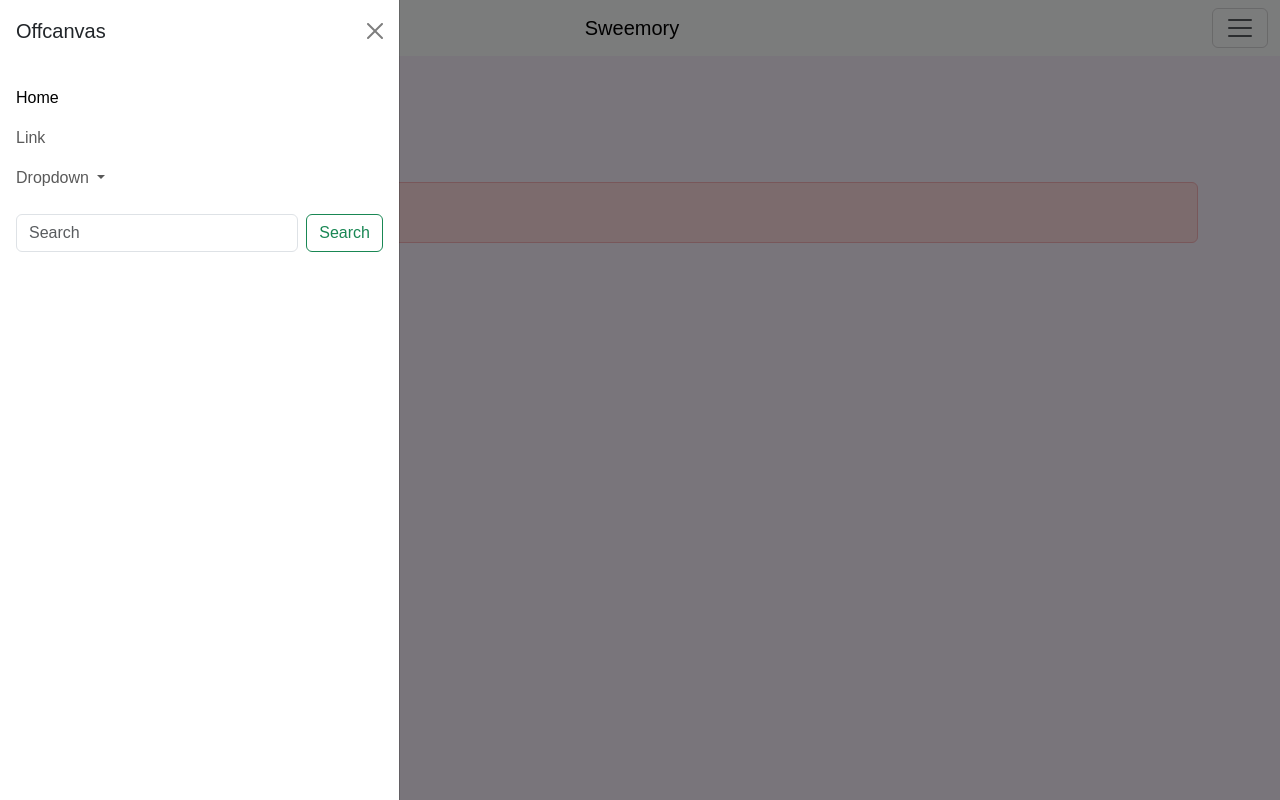
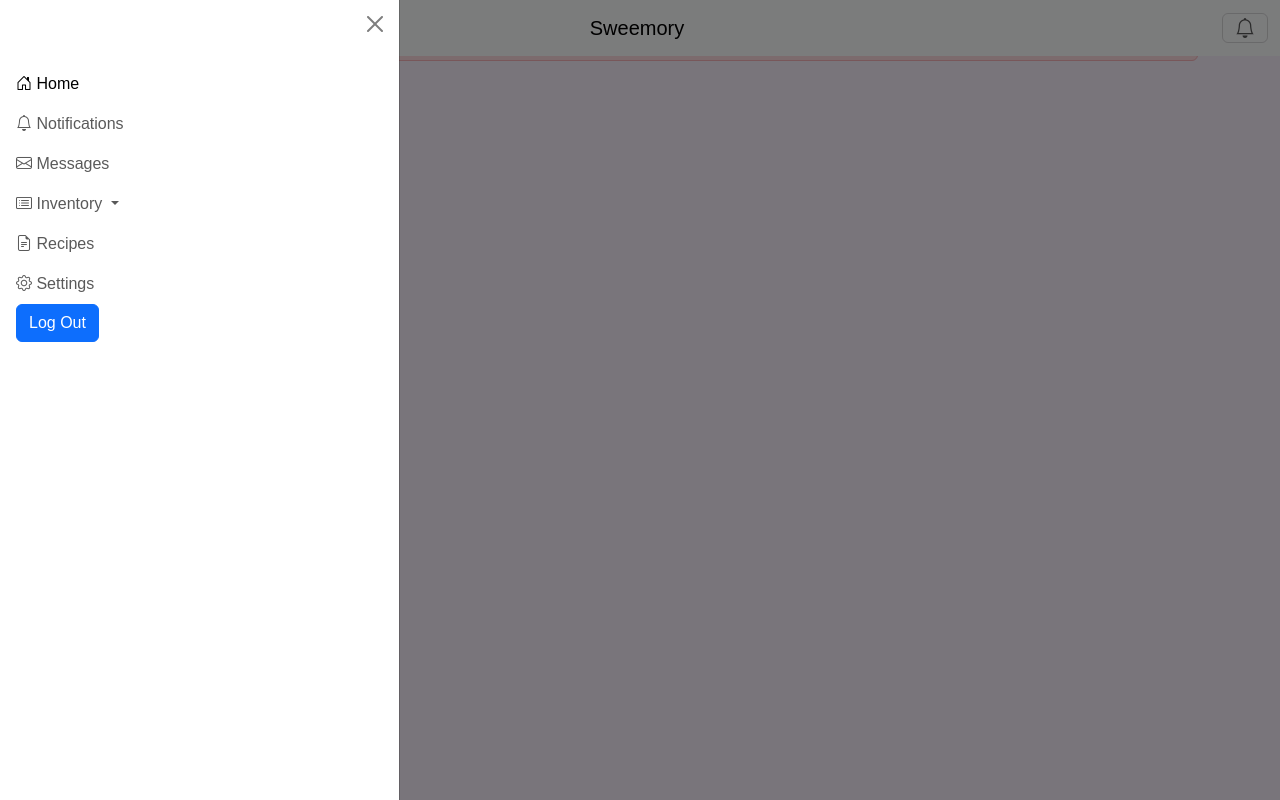
Before and after one commit to Deven8378/TeamProjectW23, a PHP site: a page that uses app/views/Main/index.php in a window 1280 px wide, after a click that opens the changed part. Run offline with PHP 8.4, Linux system fonts and the light colour scheme; the visitor is signed in with stand-in values (Sample User, id 1); data comes from the database, SQL or seed files in the repository; some libraries are stand-ins or nearby versions; some web fonts are replaced.

Commit message:
created new view folders for organizations. currently trying to to the home page.

```diff
--- a/app/views/Main/index.php
+++ b/app/views/Main/index.php
@@ -1,6 +1,4 @@
 <?php $this->view('shared/header','Home Feed'); ?>
-<br><br><br><br><br><br>
-<a class="btn btn-primary" href="/User/logout">Log Out</a>
 <?php $this->view('shared/navigation/nav'); ?>
 
 
--- a/app/views/shared/navigation/sidebars/leftSidebar.php
+++ b/app/views/shared/navigation/sidebars/leftSidebar.php
@@ -3,34 +3,39 @@
 </button>
 <div class="offcanvas offcanvas-start" tabindex="-1" id="offcanvasNavbar2" aria-labelledby="offcanvasNavbarLabel">
   <div class="offcanvas-header">
-    <h5 class="offcanvas-title" id="offcanvasNavbarLabel">Offcanvas</h5>
+    <h5 class="offcanvas-title" id="offcanvasNavbarLabel"></h5>
     <button type="button" class="btn-close" data-bs-dismiss="offcanvas" aria-label="Close"></button>
   </div>
+
   <div class="offcanvas-body">
     <ul class="navbar-nav justify-content-end flex-grow-1 pe-3">
       <li class="nav-item">
-        <a class="nav-link active" aria-current="page" href="#">Home</a>
+        <a class="nav-link active" aria-current="page" href="/Main/index"><i class="bi bi-house-door"></i> Home</a>
       </li>
       <li class="nav-item">
-        <a class="nav-link" href="#">Link</a>
+        <a class="nav-link" href="#"><i class="bi bi-bell"></i> Notifications</a>
+      </li>
+      <li class="nav-item">
+        <a class="nav-link" href="#"><i class="bi bi-envelope"></i> Messages</a>
       </li>
       <li class="nav-item dropdown">
         <a class="nav-link dropdown-toggle" href="#" role="button" data-bs-toggle="dropdown" aria-expanded="false">
-          Dropdown
+          <i class="bi bi-card-list"></i>
+          Inventory
         </a>
         <ul class="dropdown-menu">
-          <li><a class="dropdown-item" href="#">Action</a></li>
-          <li><a class="dropdown-item" href="#">Another action</a></li>
-          <li>
-            <hr class="dropdown-divider">
-          </li>
-          <li><a class="dropdown-item" href="#">Something else here</a></li>
+          <li><a class="dropdown-item" href="#"><i class="bi bi-arrow-right"></i> Ingredients</a></li>
+          <li><a class="dropdown-item" href="#"><i class="bi bi-arrow-right"></i> Products</a></li>
         </ul>
       </li>
+      <li class="nav-item">
+        <a class="nav-link" href="#"><i class="bi bi-file-earmark-text"></i> Recipes</a>
+      </li>
+      <li class="nav-item">
+        <a class="nav-link" href="#"><i class="bi bi-gear"></i> Settings</a>
+      </li>
     </ul>
-    <form class="d-flex mt-3" role="search">
-      <input class="form-control me-2" type="search" placeholder="Search" aria-label="Search">
-      <button class="btn btn-outline-success" type="submit">Search</button>
-    </form>
+
+    <a class="btn btn-primary" href="/User/logout">Log Out</a>
   </div>
 </div>
--- a/app/views/shared/navigation/sidebars/rightSidebar.php
+++ b/app/views/shared/navigation/sidebars/rightSidebar.php
@@ -1,37 +1,19 @@
 <button class="navbar-toggler" type="button" data-bs-toggle="offcanvas" data-bs-target="#offcanvasNavbar" aria-controls="offcanvasNavbar">
-  <span class="navbar-toggler-icon"></span>
+  <span class="bi bi-bell"></span>
 </button>
 <div class="offcanvas offcanvas-end" tabindex="-1" id="offcanvasNavbar" aria-labelledby="offcanvasNavbarLabel">
   <div class="offcanvas-header">
-    <h5 class="offcanvas-title" id="offcanvasNavbarLabel">Sweemory</h5>
+    <h5 class="offcanvas-title" id="offcanvasNavbarLabel">Notifications</h5>
     <button type="button" class="btn-close" data-bs-dismiss="offcanvas" aria-label="Close"></button>
   </div>
+
   <div class="offcanvas-body">
-    <ul class="navbar-nav justify-content-end flex-grow-1 pe-3">
-      <li class="nav-item">
-        <a class="nav-link active" aria-current="page" href="#">Home</a>
-      </li>
-      <li class="nav-item">
-        <a class="nav-link" href="#">Link</a>
-      </li>
-      <li class="nav-item dropdown">
-        <a class="nav-link dropdown-toggle" href="#" role="button" data-bs-toggle="dropdown" aria-expanded="false">
-          Dropdown
-        </a>
-        <ul class="dropdown-menu">
-          <li><a class="dropdown-item" href="#">Action</a></li>
-          <li><a class="dropdown-item" href="#">Another action</a></li>
-          <li>
-            <hr class="dropdown-divider">
-          </li>
-          <li><a class="dropdown-item" href="#">Something else here</a></li>
-        </ul>
-      </li>
-    </ul>
+    <div class="d-flex flex-column align-items-stretch flex-shrink-0 bg-body-tertiary" style="width: 380px;">
+      <?php $this->view('shared/notification_partial') ?>
+    </div>
     <form class="d-flex mt-3" role="search">
       <input class="form-control me-2" type="search" placeholder="Search" aria-label="Search">
       <button class="btn btn-outline-success" type="submit">Search</button>
     </form>
   </div>
 </div>
-</div>
--- a/css/main.css
+++ b/css/main.css
@@ -112,4 +112,11 @@ body {
   background-color: grey;
 }
 
+#logout_sidebar_button {
+    position: absolute;
+    display: inline-block;
+    bottom: 0;
+    left: 15px;
+}
+
 /*sidebar----------------------------------*/
```
Also changed, not shown: app/views/shared/navigation/nav2.php (added), app/views/shared/partial_notif.php (deleted).
